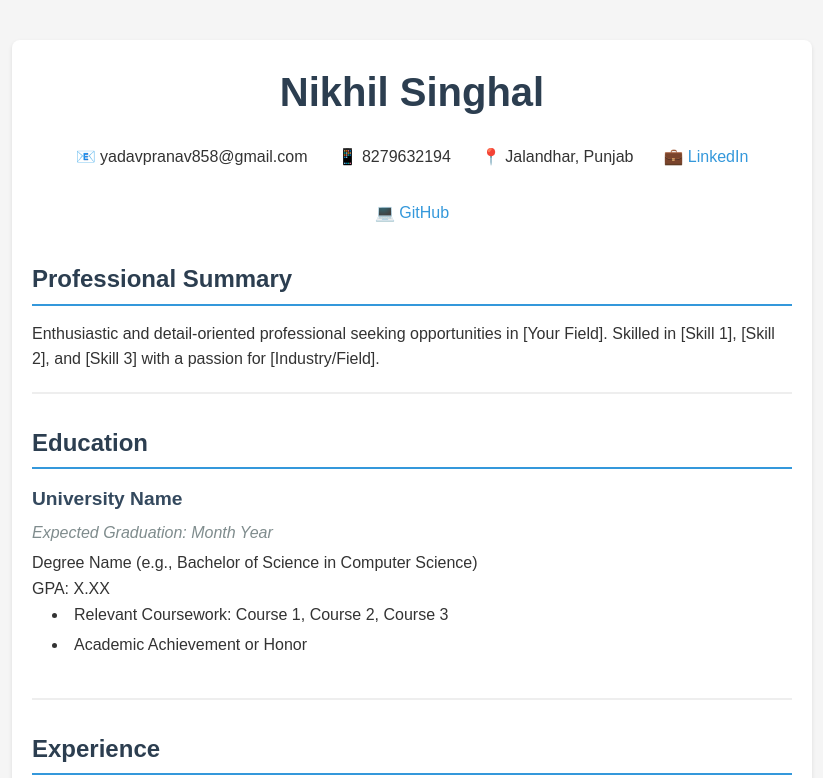
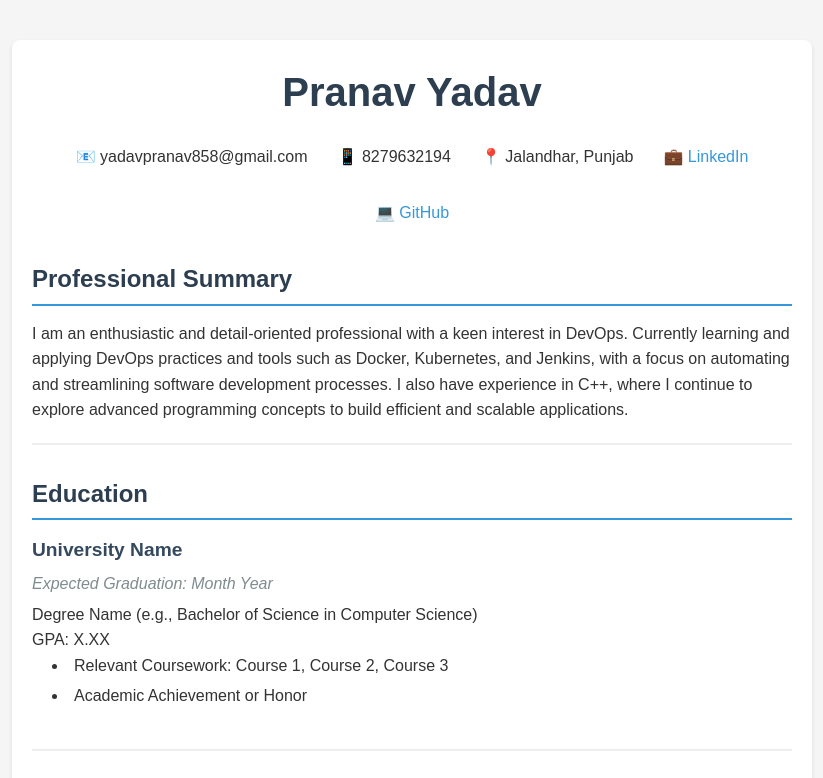
Before and after one commit to Pranavyadav12345/ca4, a plain HTML site: page index.html in a window 1280 px wide. Shown: the top 778 px of the page, without its empty margins (228-1051 px from the left). Drawn offline with Linux system fonts and the light colour scheme.

Commit message:
Update index.html

```diff
--- a/index.html
+++ b/index.html
@@ -9,7 +9,7 @@
 <body>
     <div class="container">
         <header>
-            <h1>Nikhil Singhal</h1>
+            <h1>Pranav Yadav</h1>
             <div class="contact-info">
                 <p>📧 yadavpranav858@gmail.com</p>
                 <p>📱 8279632194</p>
@@ -21,8 +21,7 @@
 
         <section class="summary">
             <h2>Professional Summary</h2>
-            <p>Enthusiastic and detail-oriented professional seeking opportunities in [Your Field].
-               Skilled in [Skill 1], [Skill 2], and [Skill 3] with a passion for [Industry/Field].</p>
+            <p>I am an enthusiastic and detail-oriented professional with a keen interest in DevOps. Currently learning and applying DevOps practices and tools such as Docker, Kubernetes, and Jenkins, with a focus on automating and streamlining software development processes. I also have experience in C++, where I continue to explore advanced programming concepts to build efficient and scalable applications.</p>
         </section>
 
         <section class="education">
```
